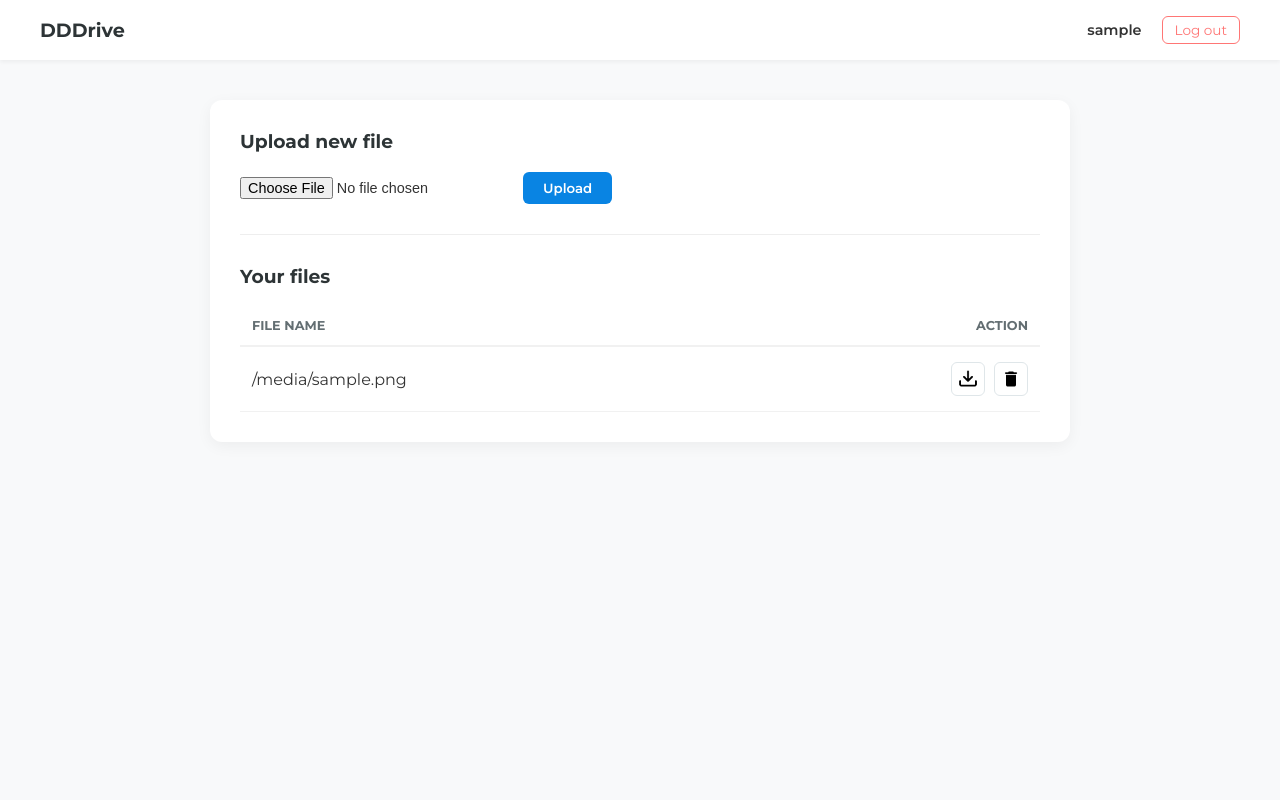
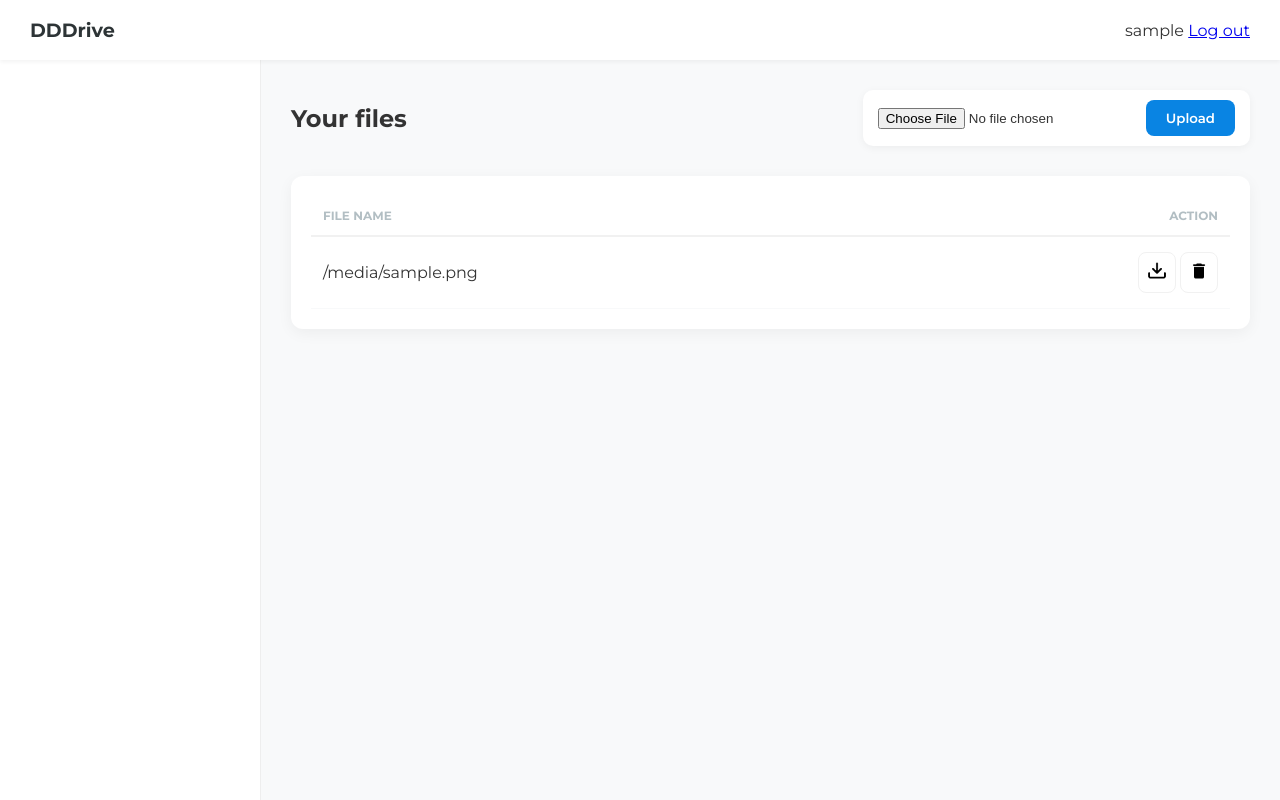
Before and after one commit to belzEnn/CloudDisk, a FastAPI app: template templates/dashboard.html in a window 1280 px wide. Run offline with FastAPI, Linux system fonts and the light colour scheme; the template is opened without the code that fills it: most values are stand-ins (such as "Sample title", 1, 10 or a date in 2020); parts of the project's set-up code (start-up, migrations or seed data) failed here and were passed over.

Commit message:
refactor: UI modified

```diff
--- a/static/style.css
+++ b/static/style.css
@@ -5,192 +5,154 @@ body {
     font-family: "Montserrat", sans-serif;
     background-color: #f8f9fa;
     color: #333;
+    height: 100vh;
+    display: flex;
+    flex-direction: column;
 }
 
 /* Топбар */
 .topbar {
     background-color: #ffffff;
     height: 60px;
+    min-height: 60px;
     width: 100%;
     display: flex;
     justify-content: space-between;
     align-items: center;
-    padding: 0 40px;
+    padding: 0 30px;
     box-sizing: border-box;
     box-shadow: 0 2px 4px rgba(0,0,0,0.05);
+    z-index: 10;
 }
 
 .logo { margin: 0; font-size: 1.2rem; color: #2d3436; }
 
-.user-section { display: flex; align-items: center; gap: 20px; }
-
-.username { font-weight: 600; font-size: 0.9rem; }
-
-.logout-link {
-    text-decoration: none;
-    color: #ff7675;
-    font-size: 0.85rem;
-    border: 1px solid #ff7675;
-    padding: 5px 12px;
-    border-radius: 6px;
-    transition: 0.3s;
+.main-layout {
+    display: flex;
+    flex: 1;
+    overflow: hidden;
 }
 
-.logout-link:hover {
-    background: #ff7675;
-    color: white;
+.sidebar {
+    width: 240px;
+    background-color: #ffffff;
+    border-right: 1px solid #eee;
+    padding: 20px 10px;
+}
+
+.side-menu {
+    list-style: none;
+    padding: 0;
+    margin: 0;
+}
+
+.side-menu li {
+    padding: 12px 20px;
+    margin-bottom: 5px;
+    border-radius: 8px;
+    cursor: pointer;
+    font-weight: 600;
+    font-size: 0.9rem;
+    color: #636e72;
+    transition: 0.2s;
+}
+
+.side-menu li.active {
+    background-color: #e3f2fd;
+    color: #0984e3;
+}
+
+.side-menu li:hover:not(.active) {
+    background-color: #f1f2f6;
 }
 
 /* Основний контент */
-.container {
-    max-width: 800px;
-    margin: 40px auto;
+.content {
+    flex: 1;
+    padding: 30px;
+    overflow-y: auto;
+    display: flex;
+    flex-direction: column;
+}
+
+.content-header {
+    display: flex;
+    justify-content: space-between;
+    align-items: center;
+    margin-bottom: 30px;
+}
+
+.content-header h3 { margin: 0; font-size: 1.5rem; }
+
+.upload-zone {
     background: white;
-    padding: 30px;
+    padding: 10px 15px;
+    border-radius: 10px;
+    box-shadow: 0 2px 8px rgba(0,0,0,0.05);
+}
+
+.upload-form { display: flex; gap: 15px; align-items: center; }
+
+.files-container {
+    background: white;
     border-radius: 12px;
+    padding: 20px;
     box-shadow: 0 4px 15px rgba(0,0,0,0.05);
 }
 
-h3 { margin-top: 0; color: #2d3436; }
-
-hr { border: 0; border-top: 1px solid #eee; margin: 30px 0; }
-
-/* Форма завантаження */
-.upload-form {
-    display: flex;
-    gap: 10px;
-    align-items: center;
+.files-table { width: 100%; border-collapse: collapse; }
+.files-table th {
+    text-align: left;
+    padding: 12px;
+    border-bottom: 2px solid #f1f1f1;
+    color: #b2bec3;
+    font-size: 0.75rem;
+    text-transform: uppercase;
 }
-
-input[type="file"] {
-    font-size: 0.9rem;
-}
+.files-table td { padding: 15px 12px; border-bottom: 1px solid #f8f9fa; }
 
 .btn-primary {
     background-color: #0984e3;
     color: white;
     border: none;
-    padding: 8px 20px;
-    border-radius: 6px;
+    padding: 10px 20px;
+    border-radius: 8px;
     cursor: pointer;
     font-family: inherit;
     font-weight: 600;
 }
-
 .btn-primary:hover { background-color: #74b9ff; }
 
-/* Таблиця файлів */
-.files-table {
-    width: 100%;
-    border-collapse: collapse;
+.download-button, .delete-button {
+    background: none;
+    border: 1px solid #f1f1f1;
+    padding: 8px;
+    border-radius: 8px;
+    cursor: pointer;
+    transition: 0.2s;
 }
 
-.files-table th {
-    text-align: left;
-    padding: 12px;
-    border-bottom: 2px solid #f1f1f1;
-    color: #636e72;
-    font-size: 0.8rem;
-    text-transform: uppercase;
-}
-
-.files-table td {
-    padding: 15px 12px;
-    border-bottom: 1px solid #f1f1f1;
-}
-
-.download-button {
-    background: none;
-    border: 1px solid #dfe6e9;
-    padding: 6px;
-    border-radius: 6px;
-    cursor: pointer;
-    transition: 0.2s;
-    line-height: 0;
-}
-
-.download-button:hover {
-    background-color: #f1f2f6;
-    border-color: #b2bec3;
-}
-
-.delete-button {
-    background: none;
-    border: 1px solid #dfe6e9;
-    padding: 6px;
-    border-radius: 6px;
-    cursor: pointer;
-    transition: 0.2s;
-    line-height: 0;
-    margin-left: 5px;
-}
-
-.delete-button:hover {
-    background-color: #fff1f0; /* Легкий красный оттенок */
-    border-color: #ff7675;
-}
+.delete-button:hover { background-color: #fff1f0; border-color: #ff7675; }
+.download-button:hover { background-color: #f1f2f6; }
 
 .modal-overlay {
     position: fixed;
     top: 0; left: 0;
     width: 100%; height: 100%;
-    background: rgba(0, 0, 0, 0.2); /* Легкая полупрозрачность */
+    background: rgba(0, 0, 0, 0.3);
     display: flex;
     align-items: center;
     justify-content: center;
     z-index: 1000;
 }
-
 .modal-content {
     background: white;
     padding: 30px;
-    border-radius: 12px;
-    width: 350px;
+    border-radius: 15px;
+    width: 380px;
     text-align: center;
-    box-shadow: 0 10px 25px rgba(0,0,0,0.1); /* Тень как у твоего контейнера */
-    font-family: "Montserrat", sans-serif;
+    box-shadow: 0 20px 40px rgba(0,0,0,0.2);
 }
-
-.modal-content h4 {
-    margin-top: 0;
-    color: #2d3436;
-    font-size: 1.2rem;
-}
-
-.modal-content p {
-    color: #636e72;
-    font-size: 0.9rem;
-    margin-bottom: 25px;
-}
-
-.modal-actions {
-    display: flex;
-    justify-content: center;
-    gap: 15px;
-}
-
-/* Кнопки в модалке */
-.btn-secondary {
-    background: #f1f2f6;
-    color: #2d3436;
-    border: none;
-    padding: 8px 20px;
-    border-radius: 6px;
-    cursor: pointer;
-    font-weight: 600;
-}
-
-.btn-secondary:hover { background: #dfe6e9; }
-
-/* Используем твой цвет #ff7675 для удаления */
-.btn-danger {
-    background: #ff7675;
-    color: white;
-    border: none;
-    padding: 8px 20px;
-    border-radius: 6px;
-    cursor: pointer;
-    font-weight: 600;
-}
-
-.btn-danger:hover { background: #fab1a0; }
+.modal-actions { display: flex; justify-content: center; gap: 15px; margin-top: 25px; }
+.btn-secondary { background: #f1f2f6; border: none; padding: 10px 25px; border-radius: 8px; cursor: pointer; font-weight: 600; }
+.btn-danger { background: #ff7675; color: white; border: none; padding: 10px 25px; border-radius: 8px; cursor: pointer; font-weight: 600; }
--- a/templates/dashboard.html
+++ b/templates/dashboard.html
@@ -7,28 +7,37 @@
     <script src="{{ url_for('static', path='main.js') }}" defer></script>
 </head>
 <body>
-    <div class="topbar">
+    <header class="topbar">
         <h2 class="logo">DDDrive</h2>
         <div class="user-section">
             <span class="username">{{ username }}</span>
             <a href="/" class="logout-link">Log out</a>
         </div>
-    </div>
+    </header>
 
-    <div class="container">
-        <section class="upload-section">
-            <h3>Upload new file</h3>
+    <main class="main-layout">
+        <aside class="sidebar">
+            <nav>
+                <ul class="side-menu">
+                   <!-- <li class="active">All Files</li> -->
+                </ul>
+            </nav>
+        </aside>
+
+        <section class="content">
+            <div class="content-header">
+                <h3>Your files</h3>
+
+                <div class="upload-zone">
                     <form action="/upload" method="post" enctype="multipart/form-data" class="upload-form">
                         <input type="file" name="file" id="file" required>
                         <input type="hidden" name="username" value="{{ username }}">
                         <button type="submit" class="btn-primary">Upload</button>
                     </form>
-        </section>
+                </div>
+            </div>
 
-        <hr>
-
-        <section class="files-section">
-            <h3>Your files</h3>
+            <div class="files-container">
                 <table class="files-table">
                     <thead>
                         <tr>
@@ -58,8 +67,10 @@
                         {% endfor %}
                     </tbody>
                 </table>
+            </div>
         </section>
-    </div>
+    </main>
+
     <div id="custom-modal" class="modal-overlay" style="display: none;">
         <div class="modal-content">
             <h4>Delete the file?</h4>
```
Lines whose indentation alone changed are shown as unchanged.
